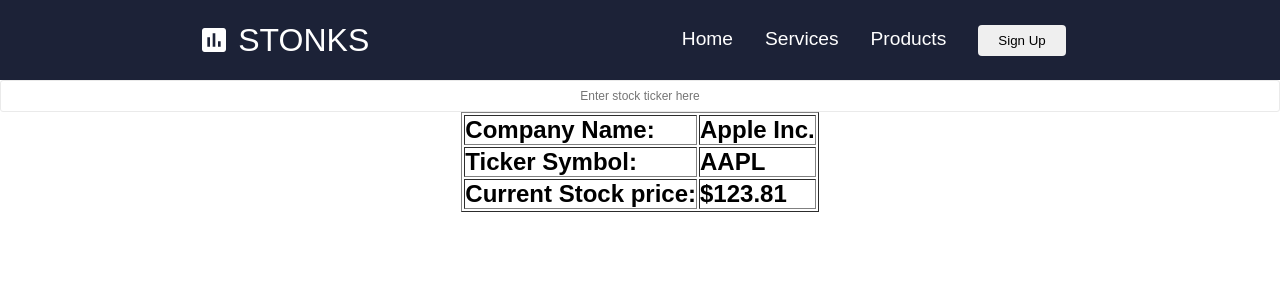
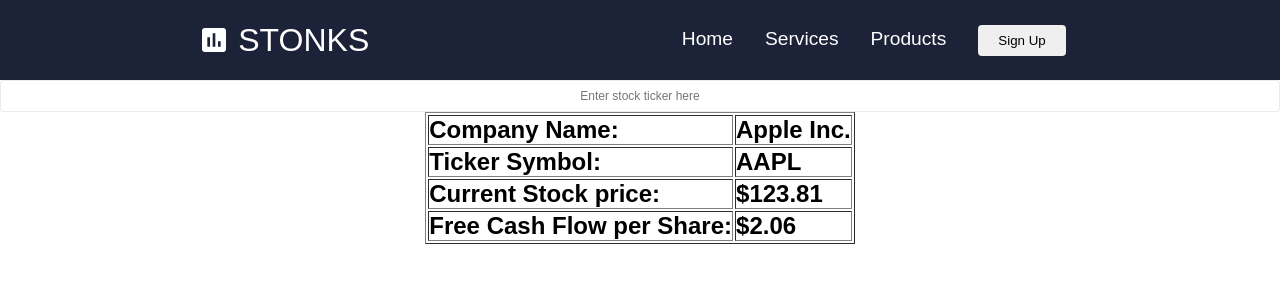
Before and after one commit to CSCI-40500-77100-Spring-2021/project-7, a React (Create React App) app: page / in a window 1280 px wide. Shown: the top 300 px of the page. Built offline with nearby package versions, Linux system fonts and the light colour scheme.

Commit message:
added free cash flow to display

```diff
--- a/src/components/Display.js
+++ b/src/components/Display.js
@@ -8,44 +8,39 @@
         <tbody>
           <tr>
             <td>
-				<h2>
-					Company Name:
-				</h2>
+              <h2>Company Name:</h2>
             </td>
             <td>
-				<h2>
-					Apple Inc.
-				</h2>
+              <h2>Apple Inc.</h2>
             </td>
           </tr>
           <tr>
             <td>
-				<h2>
-					Ticker Symbol:
-				</h2>
+              <h2>Ticker Symbol:</h2>
             </td>
             <td>
-				<h2>
-					AAPL
-				</h2>
+              <h2>AAPL</h2>
             </td>
           </tr>
           <tr>
             <td>
-				<h2>
-					Current Stock price:
-				</h2>
+              <h2>Current Stock price:</h2>
             </td>
             <td>
-				<h2>
-					$123.81
-				</h2>
+              <h2>$123.81</h2>
+            </td>
+          </tr>
+		  <tr>
+            <td>
+              <h2>Free Cash Flow per Share:</h2>
+            </td>
+            <td>
+              <h2>$2.06</h2>
             </td>
           </tr>
         </tbody>
       </table>
     </div>
-
   );
 };
 
```
Lines whose indentation alone changed are shown as unchanged.
